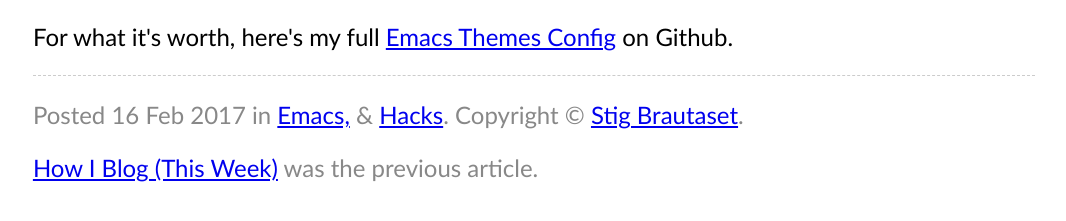
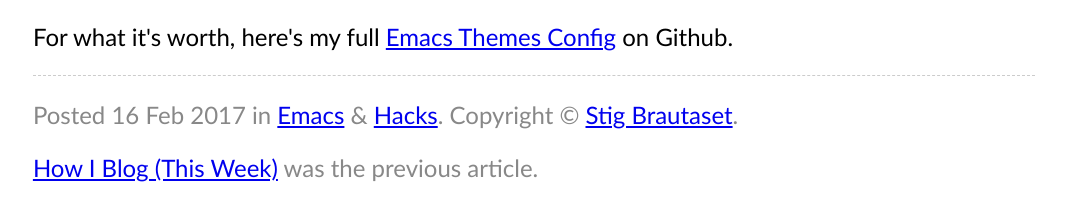
Before and after one commit to stig/www.brautaset.org, a Jekyll site: the page built from _posts/2017-02-16-hydra-theme-switcher.html, in a window 1280 px wide and 900 px high, scrolled down 2988 px. Shown: the part 624-845 px from the top of the window, without its empty margins (106-1172 px from the left). Built offline with Jekyll 4.4.1, drawn with Linux system fonts in a browser that asks for light colours.

```diff
--- a/_posts/2017-02-16-hydra-theme-switcher.html
+++ b/_posts/2017-02-16-hydra-theme-switcher.html
@@ -2,7 +2,7 @@
 title: Hydra Theme Switcher for Emacs
 layout: post
 abstract: I learnt how to quickly switch between all installed themes in Emacs using Hydra.
-tags: Emacs, Hacks
+tags: [Emacs, Hacks]
 ---
 
 <p>
```
